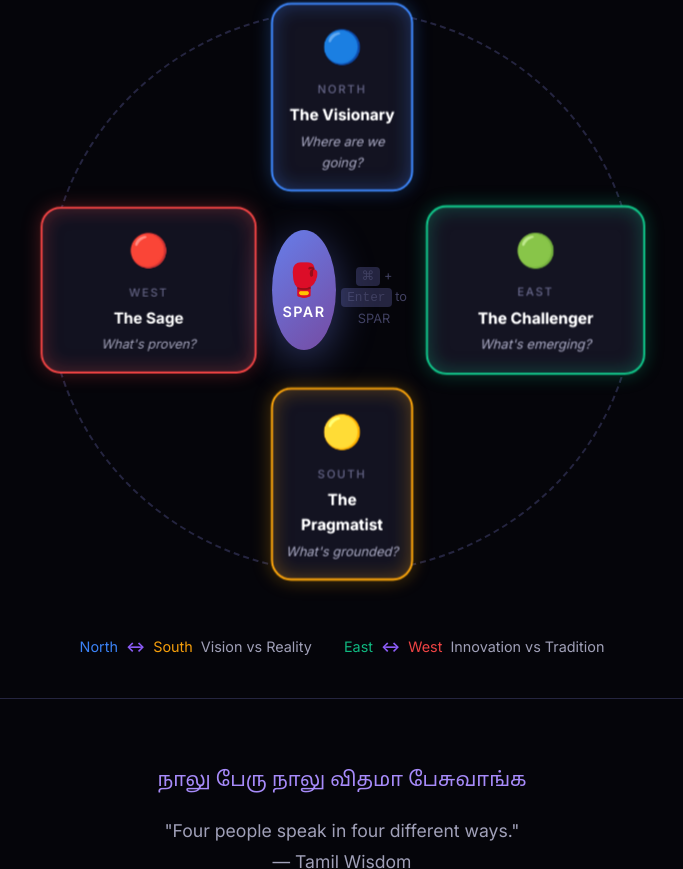
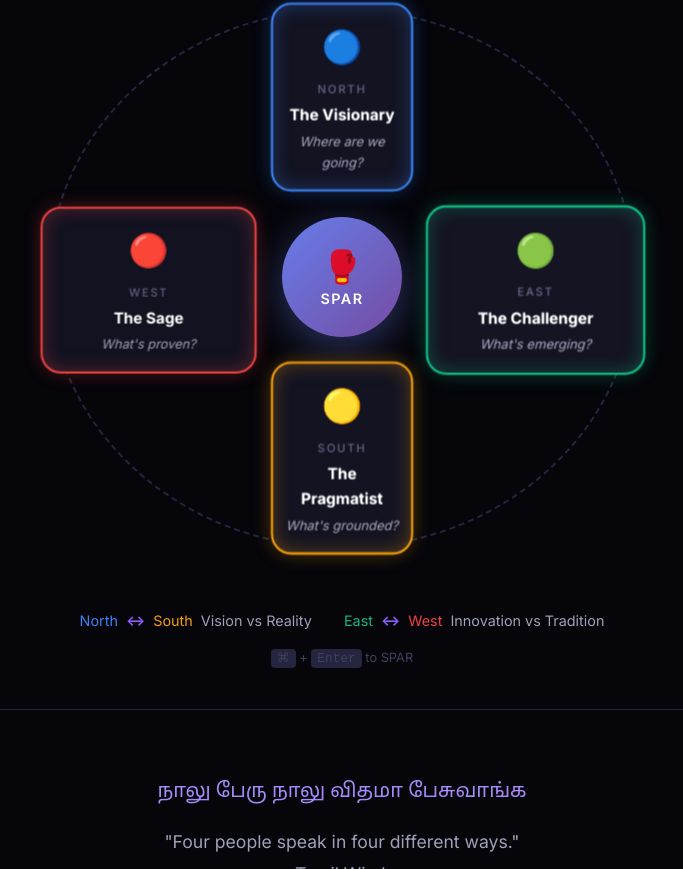
Before and after one commit to synthanai/spar-kit, a website: page index.html in a window 1280 px wide. Shown: the part 2426-3295 px from the top of the page, without its empty margins (298-981 px from the left). Drawn offline with Linux system fonts and the light colour scheme.

Commit message:
fix: Move keyboard hint outside compass-center to fix oval button issue

```diff
--- a/index.html
+++ b/index.html
@@ -604,7 +604,7 @@
                 "west center east"
                 ". south .";
             grid-template-columns: 1fr 140px 1fr;
-            grid-template-rows: auto auto auto;
+            grid-template-rows: auto 140px auto;
             gap: var(--space-4);
             max-width: 650px;
             width: 100%;
@@ -1624,7 +1624,6 @@ Describe the decision, the context, and what makes it difficult. The more detail
                             <span class="btn-spar-icon">🥊</span>
                             <span class="btn-spar-text" data-i18n="spar-btn">SPAR</span>
                         </button>
-                        <p class="keyboard-hint"><kbd>⌘</kbd> + <kbd>Enter</kbd> to SPAR</p>
                     </div>
                     <div class="compass-direction east" id="east-indicator">
                         <span class="direction-icon">🟢</span>
@@ -1654,6 +1653,7 @@ Describe the decision, the context, and what makes it difficult. The more detail
                         <span>Innovation vs Tradition</span>
                     </div>
                 </div>
+                <p class="keyboard-hint"><kbd>⌘</kbd> + <kbd>Enter</kbd> to SPAR</p>
             </div>
         </section>
 
```
